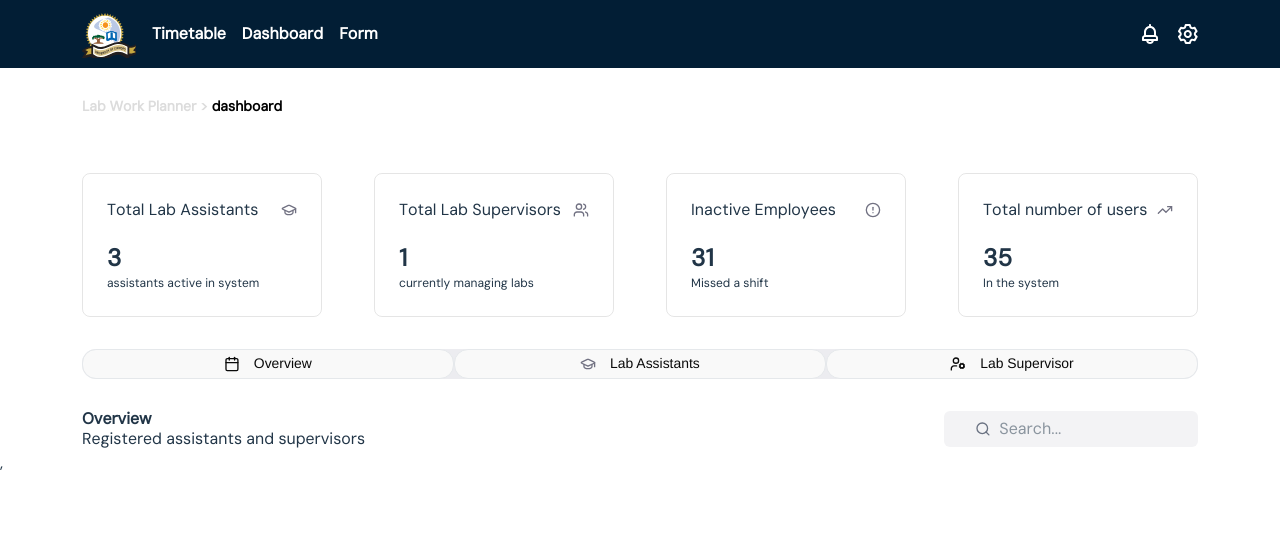
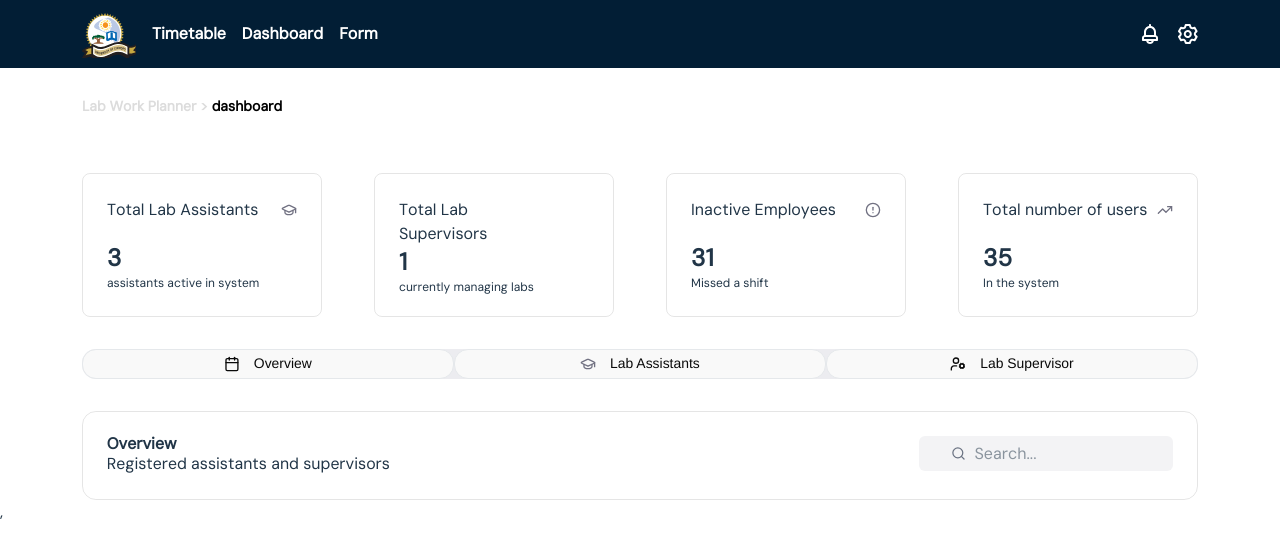
Before and after one commit to mothibimalebana/lab-work-planner, a React (Vite) app: page /dashboard in a window 1280 px wide. Shown: the top 558 px of the page. Built offline with nearby package versions, Linux system fonts and the light colour scheme.

Commit message:
style: added borders to tableDashboard

```diff
--- a/src/pages/Dashboard.tsx
+++ b/src/pages/Dashboard.tsx
@@ -142,7 +142,7 @@ function ButtonCarousel( { mode = 'overview' }: {mode: DashboardMode} ){
 function Dashboard( {activeAssistants = 3, activeSupervisors = 1, inactiveEmployees = 31, totalEmployees = 35, dashboardMode = 'overview'}:DashboardProps )  {
 
     return(
-        <div className="dashboard px-[5.12rem] w-full mt-14">
+        <div className="dashboard px-[5.12rem] bg-white w-full mt-14">
             <div className="header">
                 <Card
                 activeAssistants={activeAssistants}
@@ -154,7 +154,7 @@ function Dashboard( {activeAssistants = 3, activeSupervisors = 1, inactiveEmploy
             <div className="nav">
                 <ButtonCarousel mode={dashboardMode}/>
             </div>
-            <div className="table w-full mt-8">
+            <div className="table w-full mt-8 border border-solid rounded-[0.87rem] py-[1.49125rem] px-[1.49125rem] border-[rgba(0,0,0,0.10)]">
                 <DashboardTable
                     mode={dashboardMode}
                     data={
```
